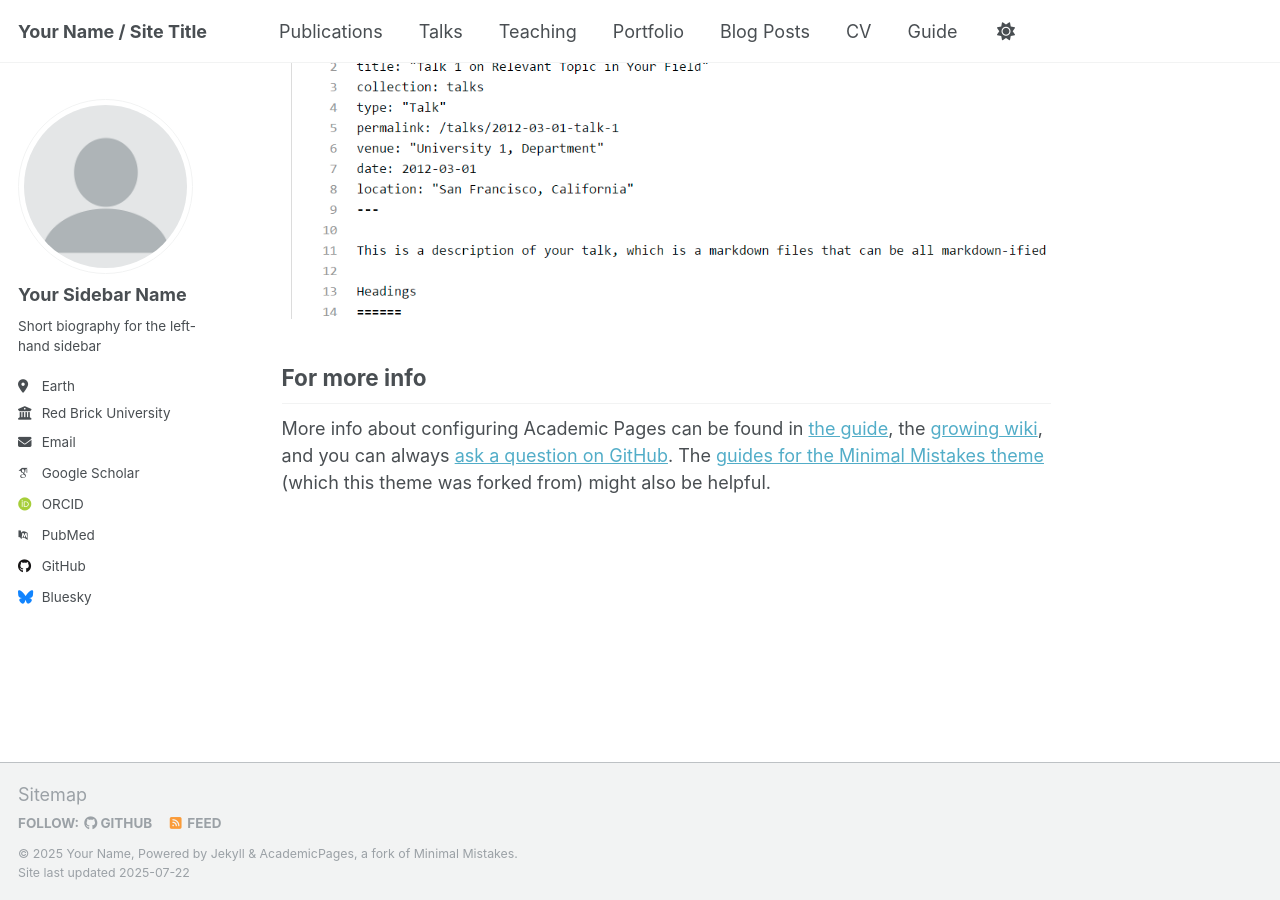
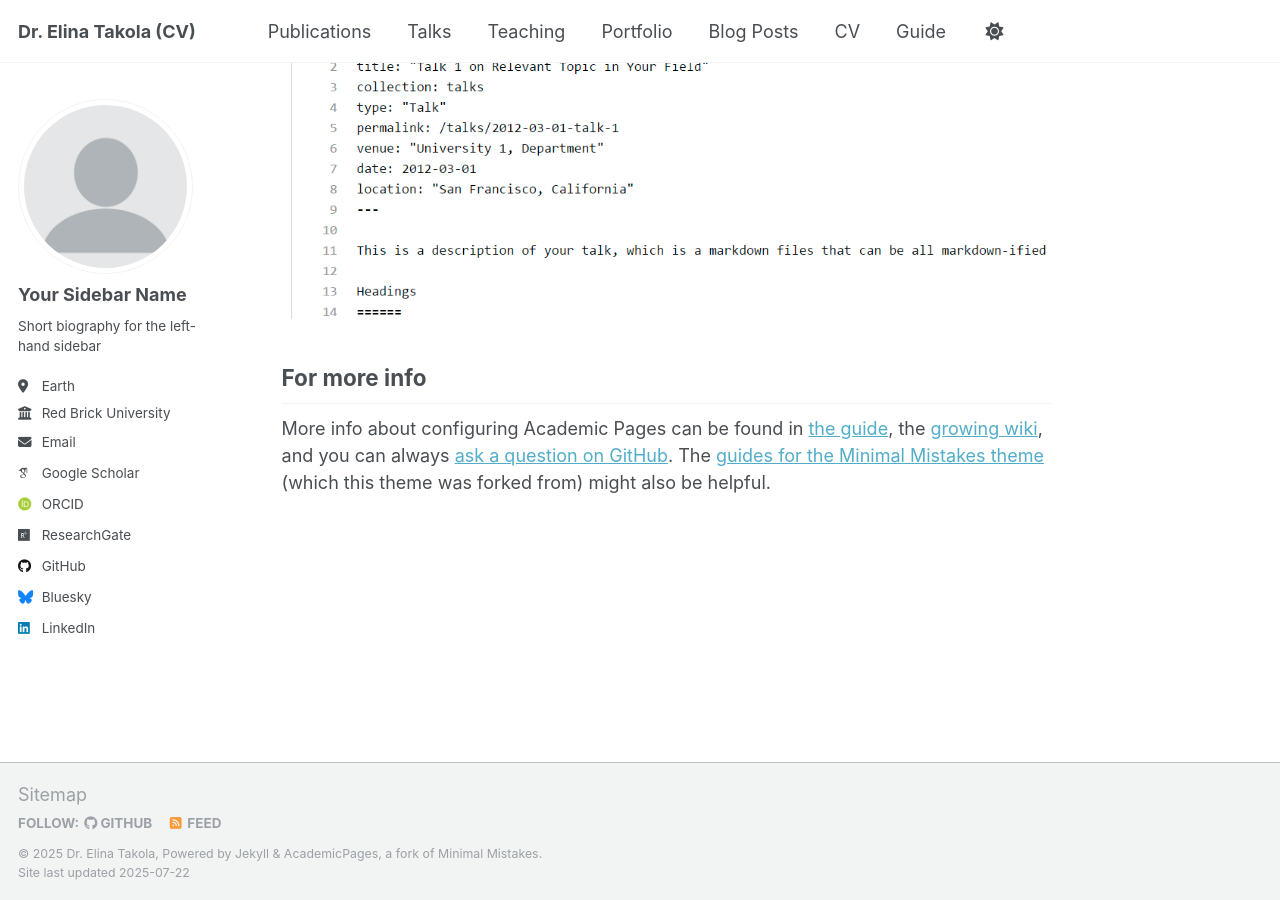
Before and after one commit to ETakola/drelinatakola.github.io, a Jekyll site: the page built from _pages/about.md, in a window 1280 px wide and 900 px high, scrolled down 2880 px. Built offline with Jekyll 4.4.1, drawn with Linux system fonts in a browser that asks for light colours; some web fonts are replaced; a script that is not in the unit is left out.

Commit message:
Update _config.yml

```diff
--- a/_config.yml
+++ b/_config.yml
@@ -9,13 +9,13 @@
 # Basic Site Settings
 locale                   : "en-US"
 site_theme               : "default"
-title                    : "Your Name / Site Title"
+title                    : "Dr. Elina Takola (CV)"
 title_separator          : "-"
-name                     : &name "Your Name"
-description              : &description "personal description"
+name                     : &name "Dr. Elina Takola"
+description              : &description "This is the personal website of Dr. Elina Takola"
 url                      : https://academicpages.github.io # the base hostname & protocol for your site e.g. "https://[your GitHub username].github.io" or if you already have some other page hosted on Github then use "https://[your GitHub username].github.io/[Your Repo Name]"
 baseurl                  : "" # the subpath of your site, e.g. "/blog"
-repository               : "academicpages/academicpages.github.io"
+repository               : "academicpages/drelinatakola.github.io"
 
 # Site Author - The following control what appear as part of the author content on the side bar.
 #               If a field is blank the icon and link will not appear, otherwise it will be shown.
@@ -34,19 +34,19 @@ author:
   # Academic websites
   academia         : # URL
   arxiv            : # URL - Update with the correct link to your profile
-  googlescholar    : "https://scholar.google.com/citations?user=PS_CX0AAAAAJ"
+  googlescholar    : "https://scholar.google.com/citations?user=kmt3hFoAAAAJ&hl=de&oi=ao"
   impactstory      : # URL
-  orcid            : "http://orcid.org/yourorcidurl"
+  orcid            : "https://orcid.org/0000-0003-1268-5513"
   semantic         : # URL
-  pubmed           : "https://www.ncbi.nlm.nih.gov/pubmed/?term=john+snow"
-  researchgate     : # URL
+  pubmed           : # "https://www.ncbi.nlm.nih.gov/pubmed/?term=john+snow"
+  researchgate     : "https://www.researchgate.net/profile/Elina-Takola?ev=hdr_xprf"
   scopus           : # URL
 
   # Repositories and software development
   bitbucket        : # Username - Update with your username on the site
   codepen          : # Username
   dribbble         : # Username
-  github           : "academicpages"
+  github           : "https://github.com/ETakola/"
   kaggle           : # Username
   stackoverflow    : # User number or user number and name (i.e., use "1" or "1/jeff-atwood")
 
@@ -61,7 +61,7 @@ author:
   keybase          : # Username
   instagram        : # Username
   lastfm           : # Username
-  linkedin         : # Username
+  linkedin         : "https://www.linkedin.com/authwall?sessionRedirect=https%3A%2F%2Fde.linkedin.com%2Fin%2Fdr-elina-takola"
   mastodon         : # URL
   medium           : # URL
   pinterest        : # Username
```
